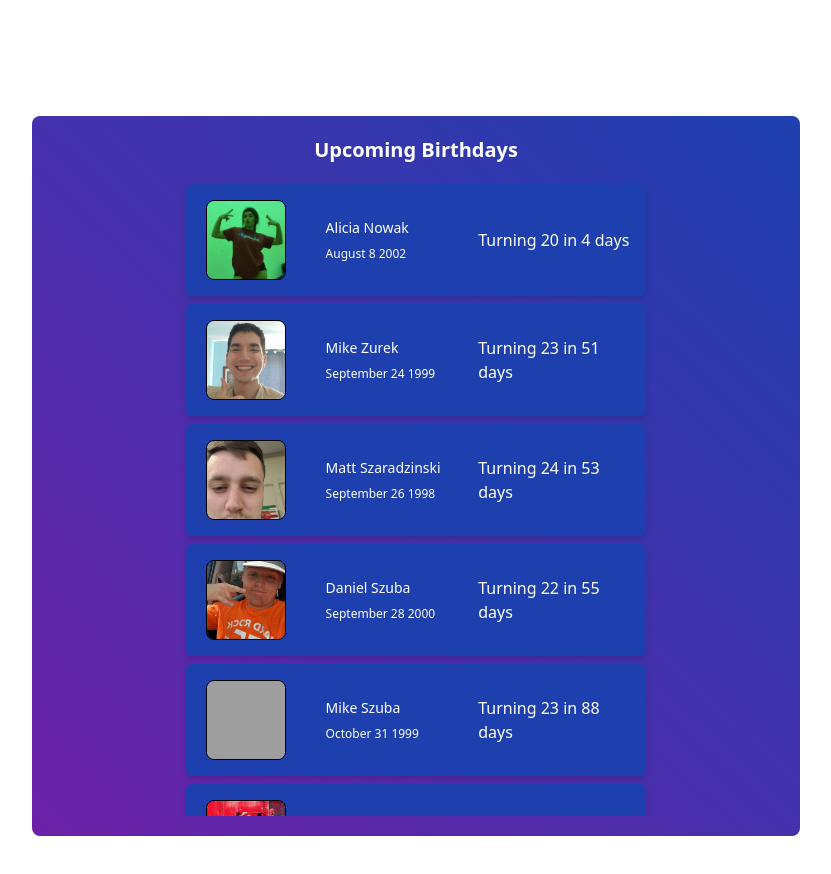
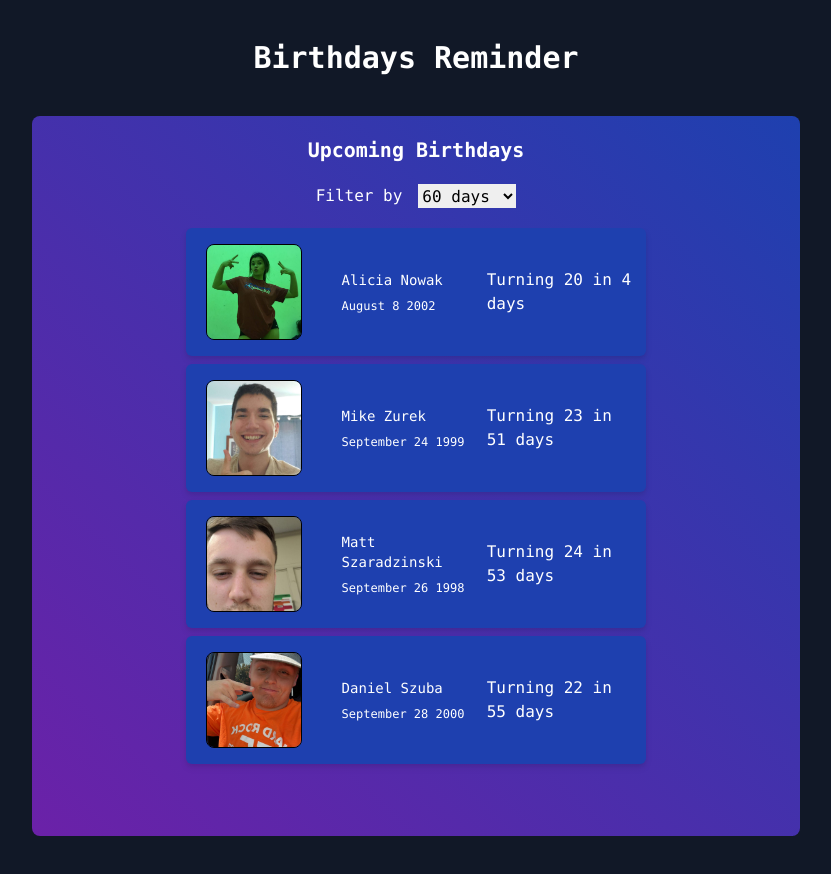
Before and after one commit to danielrpytel/birthday-reminders, a React (Create React App) app: page / in a window 1280 px wide. Shown: the whole page, without its empty margins (224-1055 px from the left). Built offline with nearby package versions, Linux system fonts and the light colour scheme; grey boxes are pictures that could not be loaded.

Commit message:
Filter results
Added filter friends bday by days to bday.

```diff
--- a/public/index.html
+++ b/public/index.html
@@ -11,7 +11,7 @@
     <link rel="manifest" href="%PUBLIC_URL%/manifest.json" />
     <title>Birthdays Reminder</title>
   </head>
-  <body class="bg-gray-900 font-mono">
+  <body>
     <div id="root"></div>
   </body>
 </html>
--- a/src/BirthdayReminders.jsx
+++ b/src/BirthdayReminders.jsx
@@ -9,7 +9,7 @@ function BirthdayReminders() {
   const friendsData = GetFriendsData();
 
   return (
-    <div className="pb-10">
+    <div className="pb-10 bg-gray-900 font-mono">
           <div className="py-10">
             <h1 className="text-center font-bold text-3xl text-white">
                 Birthdays Reminder
--- a/src/components/BirthdayRow.jsx
+++ b/src/components/BirthdayRow.jsx
@@ -6,7 +6,7 @@ function BirthdayRow( {firstName, lastName, dateOfBirth, daysToBday, turningYear
 
     return(
 
-        <div className="flex w-full h-28 md:w-3/5 md:rounded-md bg-blue-800 m-auto mb-2 drop-shadow-md">
+        <div className="flex w-full h-32 md:w-3/5 md:rounded-md bg-blue-800 m-auto mb-2 drop-shadow-md">
             <Link className="flex w-full" to={`/friend-info/${id}`} >
 
             {/*
@@ -14,7 +14,7 @@ function BirthdayRow( {firstName, lastName, dateOfBirth, daysToBday, turningYear
                 If the image is not found then removes error displays img placeholder
             */}
             <div className="relative my-auto ml-1 lg:ml-5 min-w-fit">
-                <img className="rounded-lg object-cover h-20 w-20 border border-black" src={imgSrc} alt="Person"
+                <img className="rounded-lg object-cover h-24 w-24 border border-black" src={imgSrc} alt="Person"
                 onError={(e) => {e.target.onError = null; e.target.src=placeHolderSrc}}/>
             </div>
 
--- /dev/null
+++ b/src/components/FilterByDays.jsx
@@ -0,0 +1,21 @@
+
+function FilterByDays({filterDaysOptions, onOptionChange, current}) {
+
+    return(
+    <div className="flex row mx-auto mb-5">
+        <p className="text-md text-white pr-4">
+            Filter by
+        </p>
+        <select value={current}
+        onChange={(e) => {onOptionChange(e.target.value)}}
+        >
+            {filterDaysOptions.map((option) => (
+                <option key={option} value={option}>
+                    {option} days
+                </option>
+            ))}
+        </select>
+    </div>
+)}
+
+export default FilterByDays;
--- a/src/components/UpcomingBirthdays.jsx
+++ b/src/components/UpcomingBirthdays.jsx
@@ -1,15 +1,50 @@
+import { useState } from "react";
+
 import BirthdayRow from "./BirthdayRow";
 import HeaderTitle from "./HeaderTitle";
+import FilterByDays from "./FilterByDays";
 
 function UpcomingBirthdays( friends ) {
 
-    const upcomingBirthdaysData = friends.friendsData;
+    const [filterDaysToBirthday, setFilterDays ] = useState(60);
+    const filterDaysToBirthdayOptions = [30, 45, 60, 90, 120];
+
+    // Filter data to show by how many days to birthday
+    const birthdaysData = friends.friendsData;
+    const upcomingBirthdaysData = birthdaysData.filter((friend) => {return friend.daysToBday <= filterDaysToBirthday})
+
+
+    // If there are not upcoming birthdays return message with select filter
+    if (upcomingBirthdaysData.length === 0) {
+        return (
+            <div className="flex flex-col w-full h-[500px] lg:w-3/5 md:rounded-lg mx-auto bg-gradient-to-tr from-purple-800 to-blue-800">
+
+                {/* Select options component */}
+                <FilterByDays
+                filterDaysOptions={filterDaysToBirthdayOptions}
+                onOptionChange={setFilterDays}
+                current={filterDaysToBirthday}
+                />
+                <div className="mx-auto mt-20">
+                    <p className="text-white text-4xl">
+                        No upcoming birthdays!
+                    </p>
+                </div>
+            </div>
+        )
+    }
 
     return(
         <div className="flex flex-col w-full h-[720px] lg:w-3/5 md:rounded-lg mx-auto bg-gradient-to-tr from-purple-800 to-blue-800">
 
             <HeaderTitle title={"Upcoming Birthdays"} />
 
+            {/* Select options component */}
+            <FilterByDays
+                filterDaysOptions={filterDaysToBirthdayOptions}
+                onOptionChange={setFilterDays}
+                current={filterDaysToBirthday}
+                />
             <div className="flex-1 max-h-full overflow-auto mb-5">
 
             {/* Display all upcoming birthdays in BirthdayRow component */}
```
